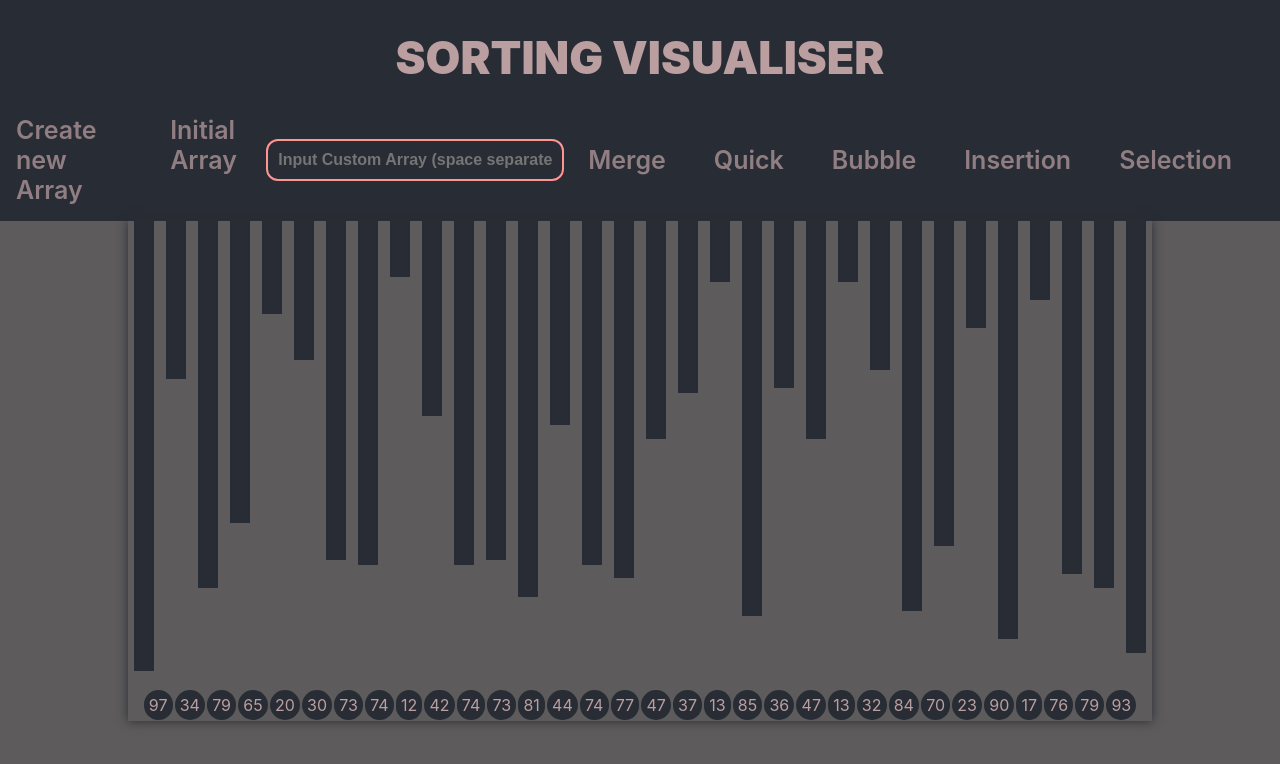
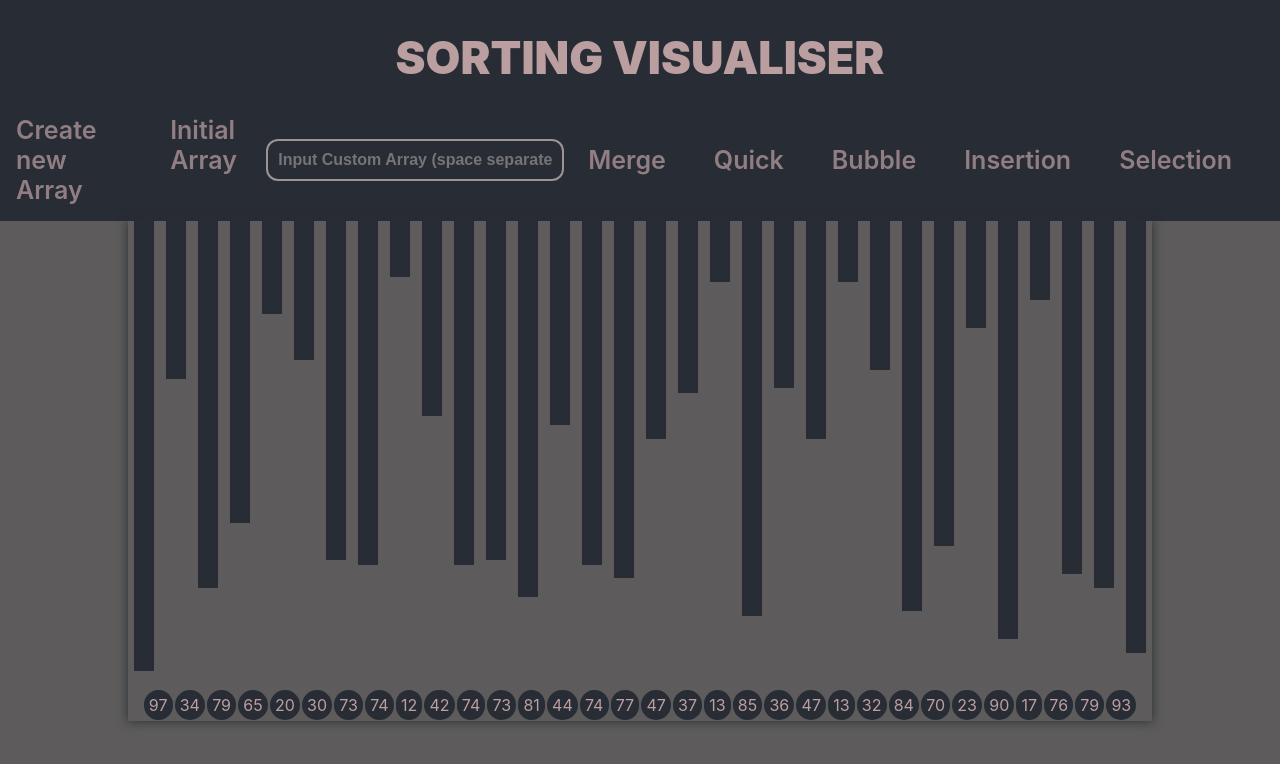
Before and after one commit to vnkagg/sorting_visualiser, a React (Create React App) app: page / in a window 1280 px wide. Shown: the top 764 px of the page. Built offline with nearby package versions, Linux system fonts and the light colour scheme.

Commit message:
fixed validation bug

```diff
--- a/src/Header/header.js
+++ b/src/Header/header.js
@@ -79,7 +79,7 @@ export default class Header extends React.Component{
 
 
 function InputArrayComponent({arrayHandling}){
-    const [isValid, setisValid] = useState(false);
+    const [isValid, setisValid] = useState(true);
     const [inputArray, setinputArray] = useState([]);
 
     const handleChange = (event) => {
```
